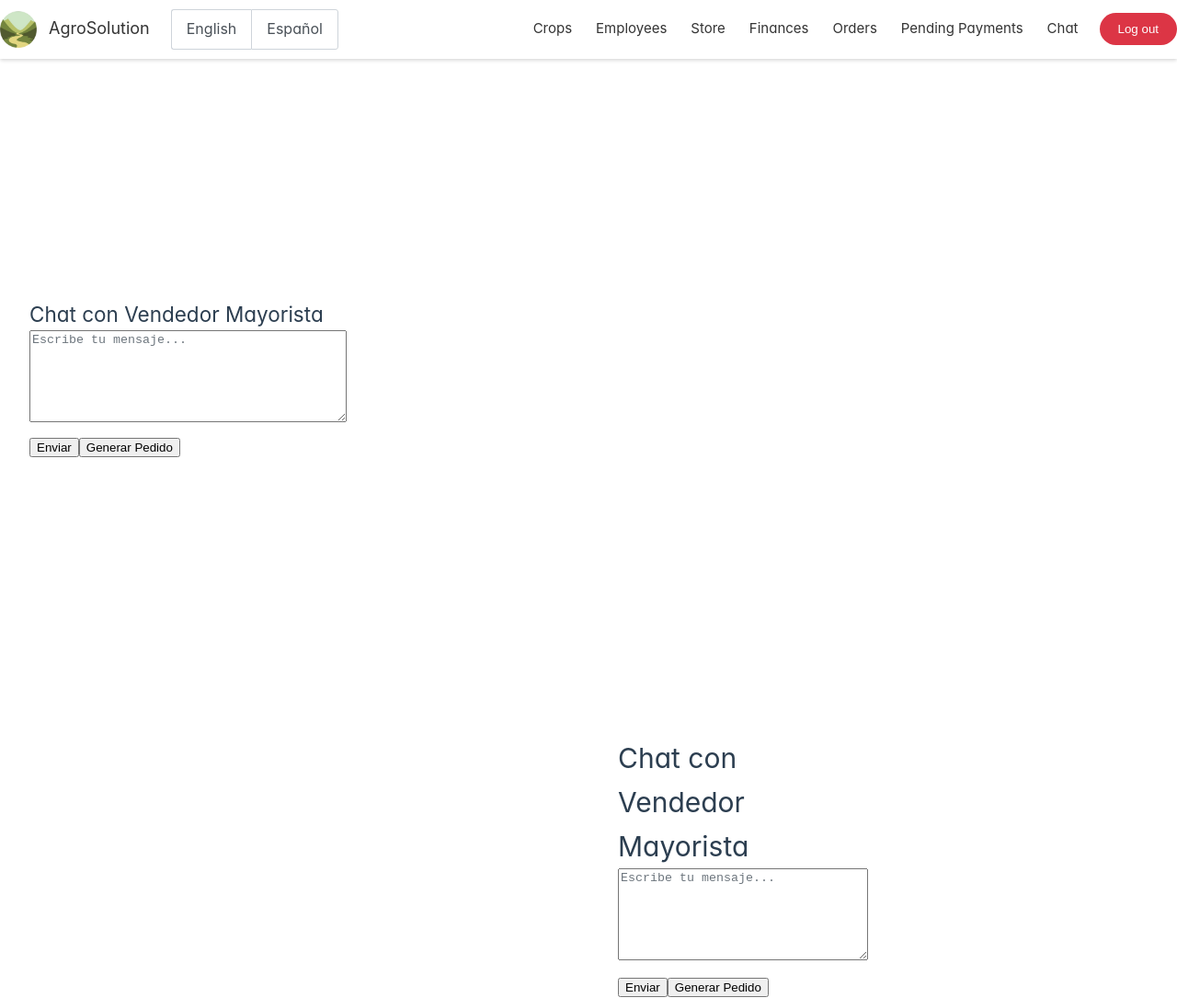
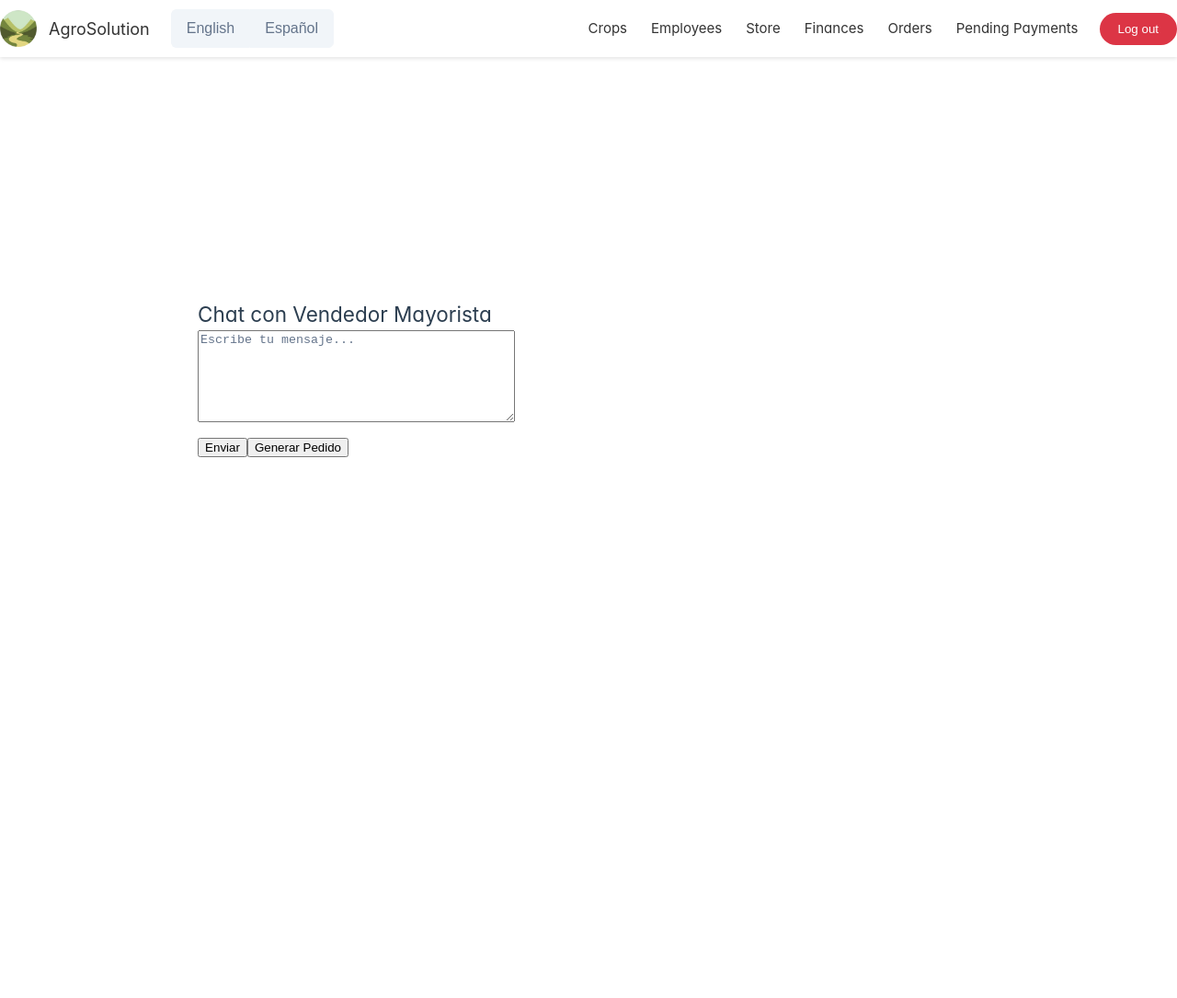
Before and after one commit to upc-pre-SI730-2401-WS52/AgroSolutions_FrontEnd, a Vue app: page /chat in a window 1280 px wide. Shown: the whole page at 92% size. After the commit the page ends 800 px from the top, so only its background shows below. Built offline with nearby package versions, Linux system fonts and the light colour scheme; a web font is replaced by a local one.

Commit message:
fix: Fixed some import conflicts

```diff
--- a/src/App.vue
+++ b/src/App.vue
@@ -1,6 +1,7 @@
-<script>
-export default {
-  name: 'App'}
+<script setup>
+import HelloWorld from './components/HelloWorld.component.vue'
+import TheWelcome from './components/TheWelcome.vue'
+import TheFooter from "@/components/the-footer.component.vue";
 </script>
 
 <template>
@@ -24,20 +25,18 @@ export default {
   </body>
   <footer>
   </footer>  <!-- <TheWelcome /> -->
-  <div id="app">
-    <router-view></router-view>
-  </div>
+
 </template>
 
 <style scoped>
-@import 'primevue/resources/themes/saga-blue/theme.css';
-@import 'primevue/resources/primevue.min.css';
-@import 'primeicons/primeicons.css';
-
 header {
   line-height: 1.5;
 }
 
+.logo {
+  display: block;
+  margin: 0 auto 2rem;
+}
 
 
 @media (min-width: 1024px) {
@@ -47,6 +46,9 @@ header {
     padding-right: calc(var(--section-gap) / 2);
   }
 
+  .logo {
+    margin: 0 2rem 0 0;
+  }
 
   header .wrapper {
     display: flex;
--- a/src/components/the-header-session.component.vue
+++ b/src/components/the-header-session.component.vue
@@ -18,7 +18,6 @@
         <router-link to="/finances" class="link">Finances</router-link>
         <router-link to="/orders" class="link">Orders</router-link>
         <router-link to="/pending_payments" class="link">Pending Payments</router-link>
-        <router-link to="/chat" class="link">Chat</router-link>
         <button @click="logout" class="button-logout">Log out</button>
 
       </div>
--- a/src/main.js
+++ b/src/main.js
@@ -21,10 +21,6 @@ import Fieldset from "primevue/fieldset";
 import Card from "primevue/card";
 import SelectButton from 'primevue/selectbutton';
 import Dropdown from 'primevue/dropdown';
-
-import 'primevue/resources/themes/saga-blue/theme.css';
-import 'primevue/resources/primevue.min.css';
-import 'primeicons/primeicons.css';
 const app = createApp(App);
 
 app.use(PrimeVue);
```
